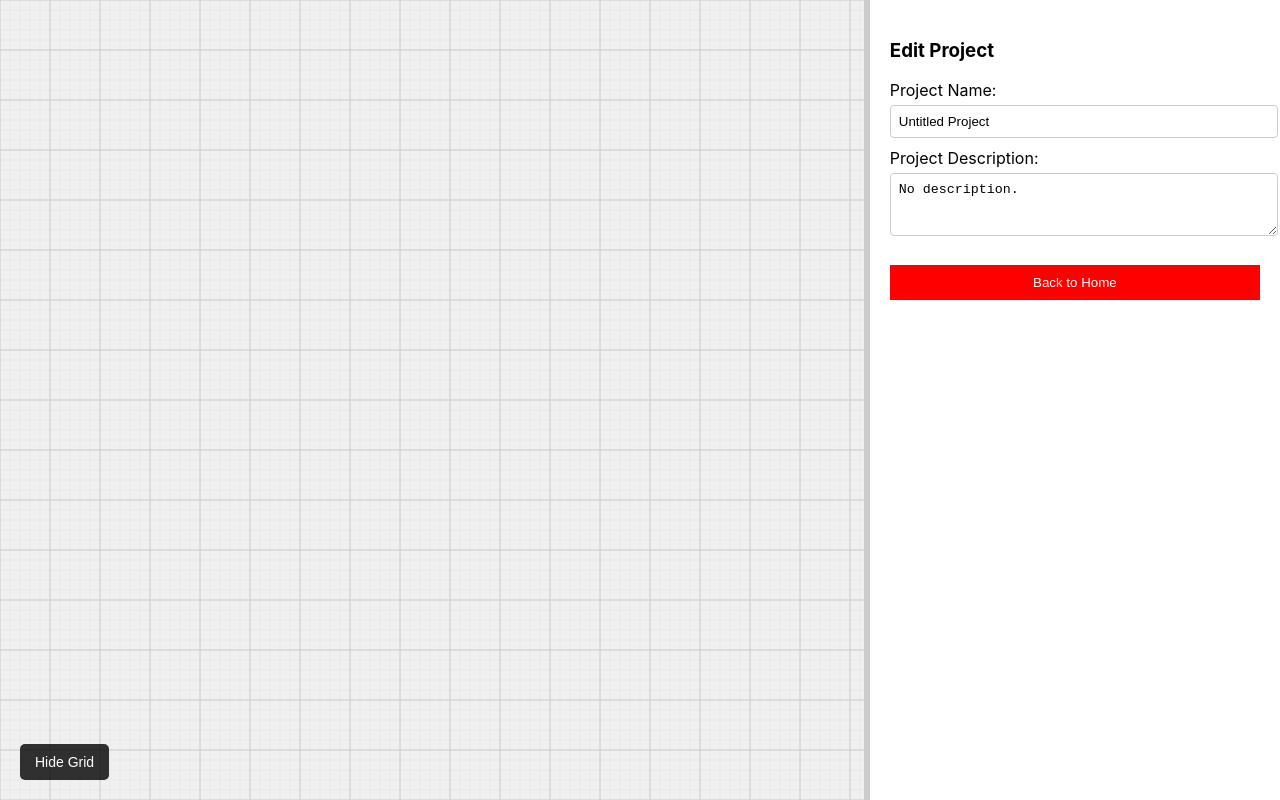
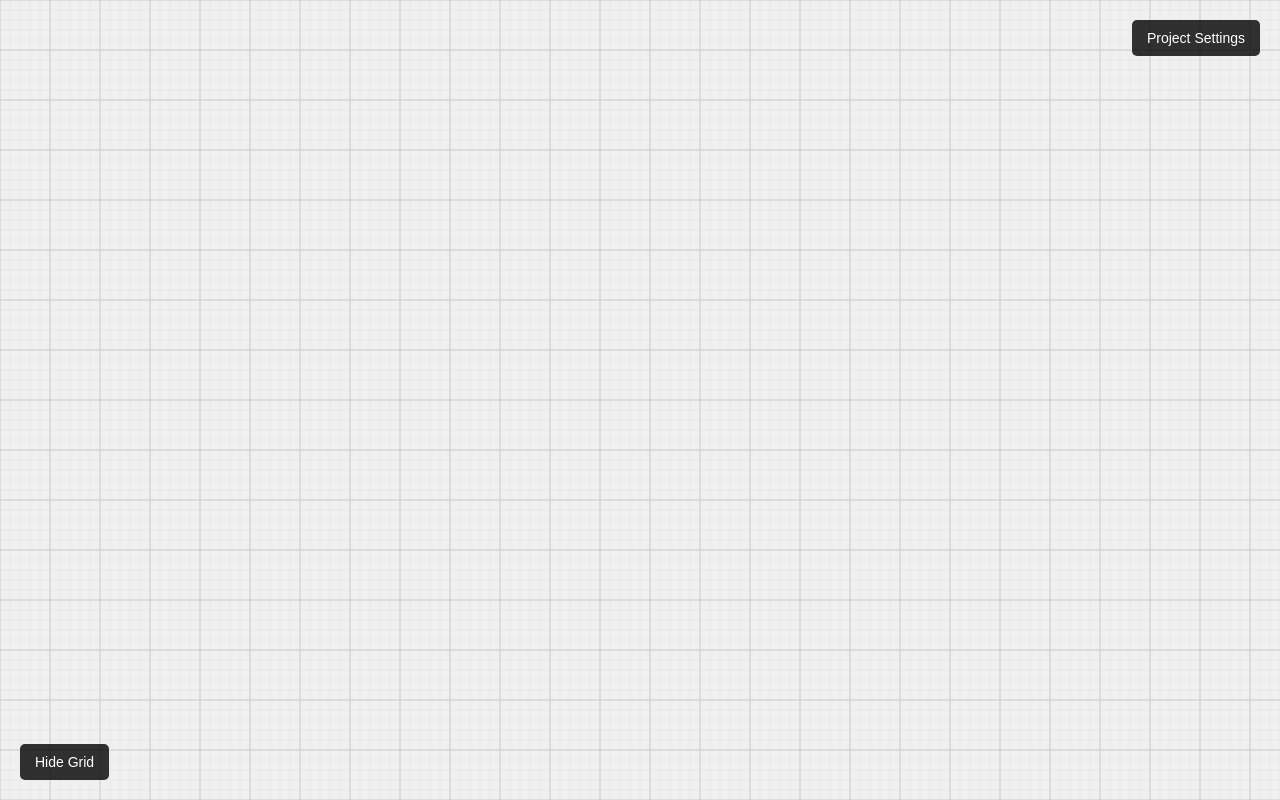
Before and after one commit to nuhm/WiFi-Planner-Tool, a React (Create React App) app in the folder frontend/: page /workspace in a window 1280 px wide. Built offline with nearby package versions, Linux system fonts and the light colour scheme.

Commit message:
Made the project settings toggleable

```diff
--- a/frontend/src/pages/Workspace.js
+++ b/frontend/src/pages/Workspace.js
@@ -1,61 +1,54 @@
-import React, { useState, useRef, useEffect } from "react";
-import { useLocation, useNavigate } from "react-router-dom";
+import React, { useState } from "react";
+import { useNavigate } from "react-router-dom";
 import { Panel, PanelGroup, PanelResizeHandle } from "react-resizable-panels";
+import CanvasGrid from "../components/CanvasGrid";
 import "../styles/Workspace.css";
-import CanvasGrid from "../components/CanvasGrid";
 
 const Workspace = () => {
-  const location = useLocation();
   const navigate = useNavigate();
-  const initialProject = location.state || {};
-  const [projectName, setProjectName] = useState(initialProject.name || "Untitled Project");
-  const [description, setDescription] = useState(initialProject.description || "No description.");
-
-  // Save edits to localStorage
-  useEffect(() => {
-    const storedProjects = JSON.parse(localStorage.getItem("projects")) || [];
-    const updatedProjects = storedProjects.map((proj) =>
-      proj.name === initialProject.name ? { ...proj, name: projectName, description } : proj
-    );
-    localStorage.setItem("projects", JSON.stringify(updatedProjects));
-  }, [projectName, description]);
+  const [isSidebarOpen, setIsSidebarOpen] = useState(false);
 
   return (
     <div className="workspace-container">
       <PanelGroup direction="horizontal">
 
-        {/* Left Side: Canvas with Grid and Rulers */}
-        <Panel defaultSize={70} minSize={50} className="canvas-area">
+        {/* Left Side: Canvas */}
+        <Panel defaultSize={isSidebarOpen ? 70 : 100} minSize={50} className="canvas-area">
           <CanvasGrid />
+
+          {/* 🔥 Floating "Project Settings" Button */}
+          {!isSidebarOpen && (
+            <button className="project-settings-button" onClick={() => setIsSidebarOpen(true)}>
+              Project Settings
+            </button>
+          )}
         </Panel>
 
-        {/* Resizer Handle */}
-        <PanelResizeHandle className="resizer" />
+        {/* Resizer Handle (Only visible when sidebar is open) */}
+        {isSidebarOpen && <PanelResizeHandle className="resizer" />}
 
-        {/* Right Side: Sidebar */}
+        {/* Right Side: Sidebar (Hidden when `isSidebarOpen` is false) */}
+        {isSidebarOpen && (
           <Panel defaultSize={30} minSize={20} maxSize={50} className="sidebar">
             <div className="sidebar-content">
-            <h3>Edit Project</h3>
+
+              {/* 🔥 Close Sidebar Button */}
+              <button className="close-sidebar-button" onClick={() => setIsSidebarOpen(false)}>
+                ✖ Close
+              </button>
+
+              <h3>Project Settings</h3>
 
               <label>Project Name:</label>
-            <input
-              type="text"
-              value={projectName}
-              onChange={(e) => setProjectName(e.target.value)}
-              className="input-field"
-            />
+              <input type="text" className="input-field" />
 
               <label>Project Description:</label>
-            <textarea
-              value={description}
-              onChange={(e) => setDescription(e.target.value)}
-              className="input-field"
-              rows="3"
-            ></textarea>
+              <textarea className="input-field" rows="3"></textarea>
 
               <button onClick={() => navigate("/")} className="back-button">Back to Home</button>
             </div>
           </Panel>
+        )}
 
       </PanelGroup>
     </div>
--- a/frontend/src/styles/Workspace.css
+++ b/frontend/src/styles/Workspace.css
@@ -98,6 +98,46 @@
   background: #888;
 }
 
+/* 🔥 Floating "Project Settings" Button */
+.project-settings-button {
+  position: absolute;
+  top: 20px;
+  right: 20px;
+  background: rgba(0, 0, 0, 0.8);
+  color: white;
+  border: none;
+  padding: 10px 15px;
+  cursor: pointer;
+  border-radius: 5px;
+  font-size: 14px;
+  transition: background 0.3s ease;
+  z-index: 50;
+}
+
+/* 🔥 Hover Effect */
+.project-settings-button:hover {
+  background: rgba(0, 0, 0, 1);
+}
+
+/* 🔥 Close Sidebar Button */
+.close-sidebar-button {
+  background: #ff4d4d;
+  color: white;
+  border: none;
+  padding: 8px 12px;
+  cursor: pointer;
+  font-size: 14px;
+  border-radius: 5px;
+  align-self: flex-end;
+  margin-bottom: 10px;
+  transition: background 0.2s ease;
+}
+
+/* 🔥 Hover Effect */
+.close-sidebar-button:hover {
+  background: #cc0000;
+}
+
 /* Floating Grid Toggle Button */
 .toggle-grid-button {
   position: absolute;
```
Lines whose indentation alone changed are shown as unchanged.
